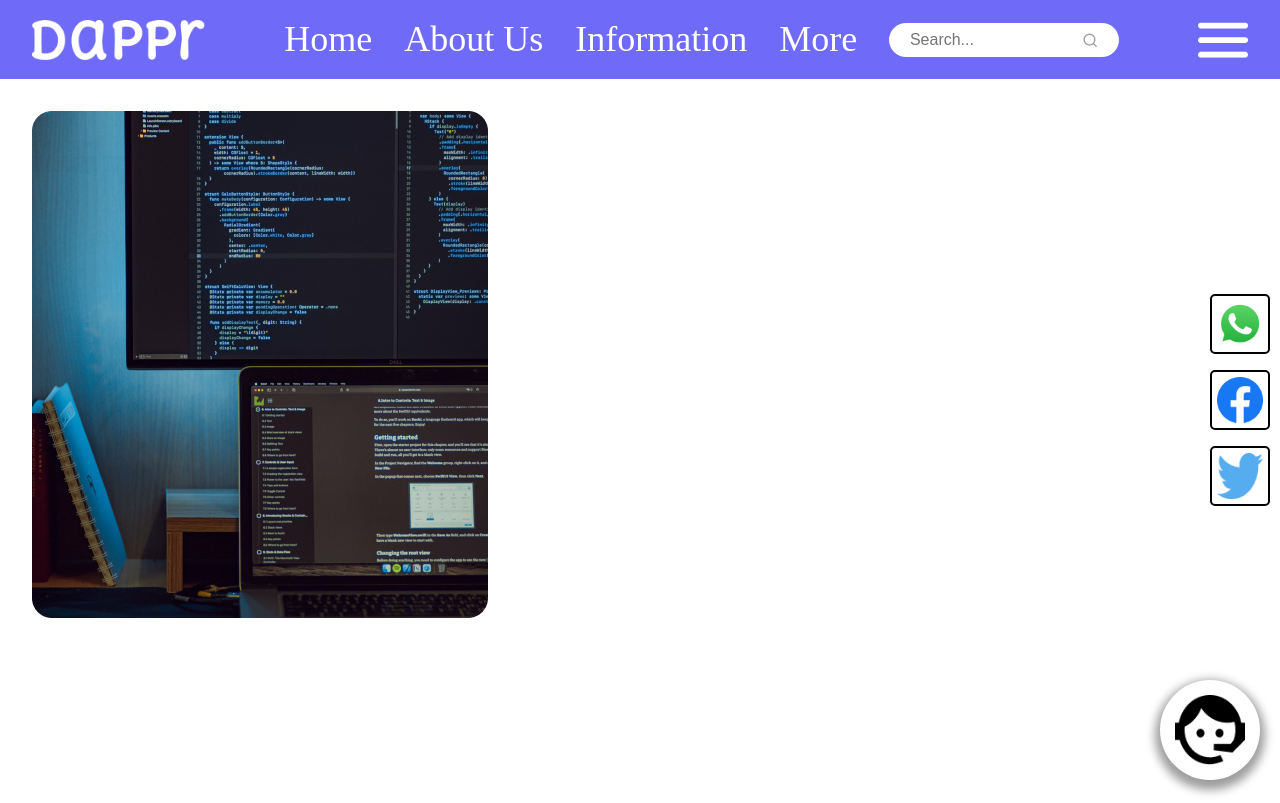
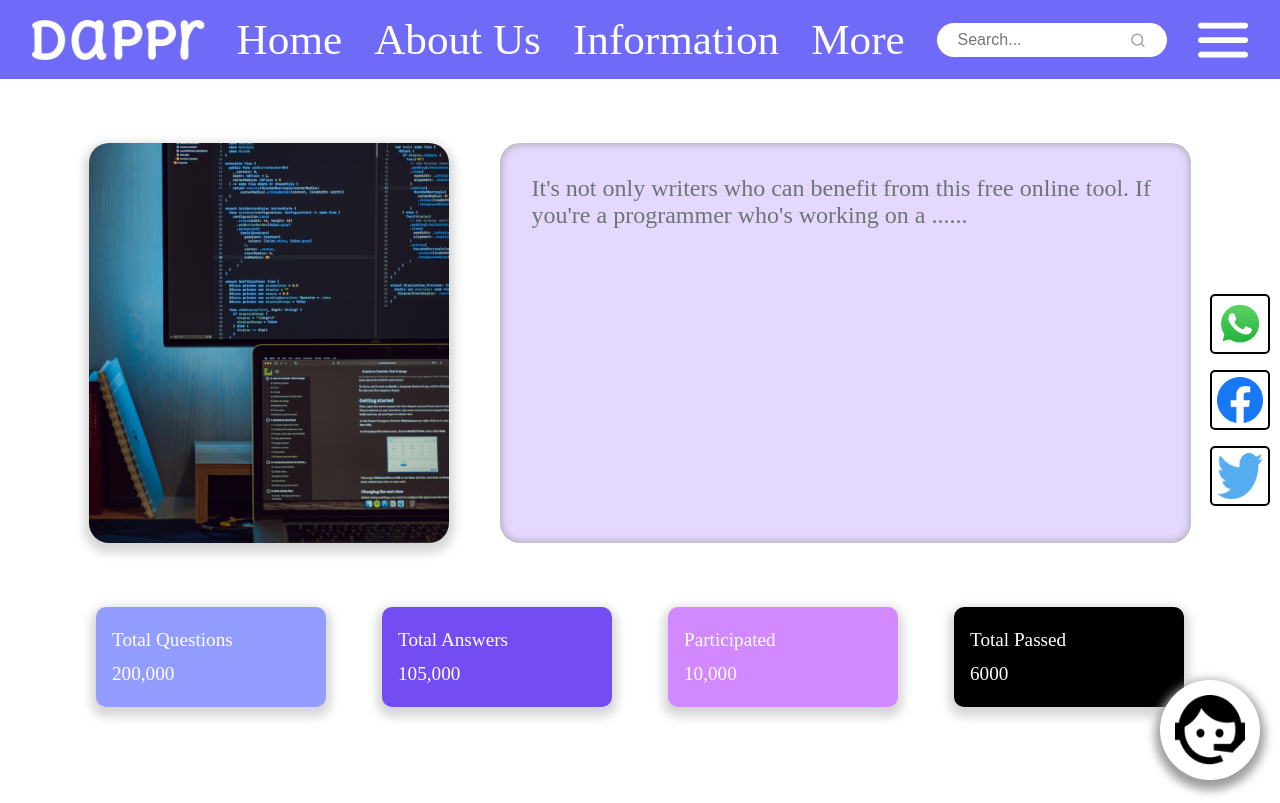
Before and after one commit to SidharthBhasin21/micro-project-2, a plain HTML site: page index.html in a window 1280 px wide. Drawn offline with nearby package versions, Linux system fonts and the light colour scheme.

Commit message:
feat: Improve page layout with hero section and statistics

```diff
--- a/index.html
+++ b/index.html
@@ -42,8 +42,32 @@
             <img src="./images/socials/twitter.png" alt="twitter" />
         </div>
 
+        <div class="hero">
+            <img src="./images/image.png" alt="group1" >
+            <div class="text-area">
+                It's not only writers who can benefit from this free online tool. If you're a programmer who's working on a ......
+            </div>
+        </div>
 
-        <img src="./images/image.png" alt="group1" class="group1">
+        <div class="stats">
+            <div class="box one">
+                <p>Total Questions</p>
+                <p>200,000</p>
+            </div>
+            <div class="box two">
+                <p>Total Answers</p>
+                <p>105,000</p>
+            </div>
+            <div class="box three">
+                <p>Participated</p>
+                <p>10,000</p>
+            </div>
+            <div class="box four">
+                <p>Total Passed</p>
+                <p>6000</p>
+            </div>
+        </div>
+
     </main>
 </body>
 
--- a/styles.css
+++ b/styles.css
@@ -26,6 +26,7 @@ html,body {
     top: 27px;
     left: 44px;
     gap: 0px;
+    cursor: pointer;
 }
 .menu{
     display: flex;
@@ -43,6 +44,12 @@ html,body {
     flex-direction: row;
     gap: 2rem;
     align-items: center;
+    font-size: larger;
+
+}
+.menu ul li:hover {
+    cursor: pointer;
+    color: #929DFF;
 }
 .nav-input {
     width: 230px;
@@ -67,6 +74,7 @@ html,body {
 }
 .hamburger {
     width: 50px;
+    cursor: pointer;
 }
 .bot{
     width: 100px;
@@ -85,10 +93,7 @@ html,body {
 .bot img {
     width: 70px;
 }
-.box {
-    height: 100%;
-    background-color: red;
-}
+
 /************SOCIALS *************/
 
 .socials {
@@ -115,3 +120,54 @@ html,body {
 .main-container {
     padding: 2rem;
 }
+.hero {
+    display: flex;
+    height: 50vh;
+    margin: 2rem;
+    justify-content: space-around;
+}
+.hero img {
+    box-shadow: 0px 5px 10px 5px #9e9e9e69 ;
+    border-radius: 20px;
+}
+.text-area {
+    width: 60%;
+    background-color:#E5D8FF;
+    border-radius: 20px;
+    padding: 2rem;
+    font-size: 24px;
+    color: #6F7373;
+    box-shadow: inset 0 0 10px #9e9e9e;
+}
+.stats {
+    display: flex;
+    flex-direction: row;
+    flex-wrap: wrap;
+    justify-content: space-between;
+    align-items: center;
+    margin: 4rem ;
+}
+.box {
+    width: 230px;
+    height: 100px;
+    border-radius: 10px;
+    box-shadow: 0px 5px 10px 5px #9e9e9e69 ;
+    display: flex;
+    flex-direction: column;
+    justify-content: space-around;
+    color: #fff;
+    padding: 1rem;
+    font-size: larger;
+}
+.one{
+    background: #929DFF;
+}
+.two{
+    background: #734CF2;
+}
+.three{
+    background: #D288FF;
+}
+.four{
+    background: #000;
+}
```
